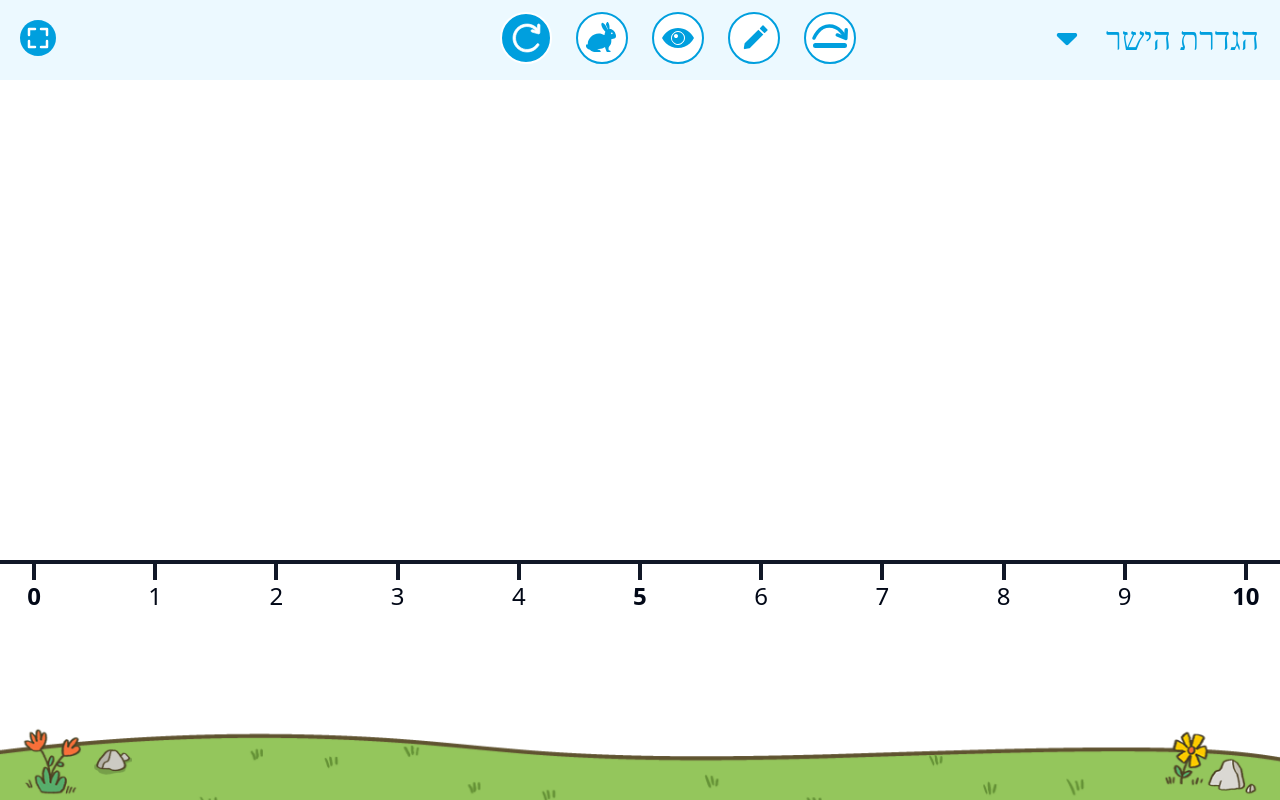
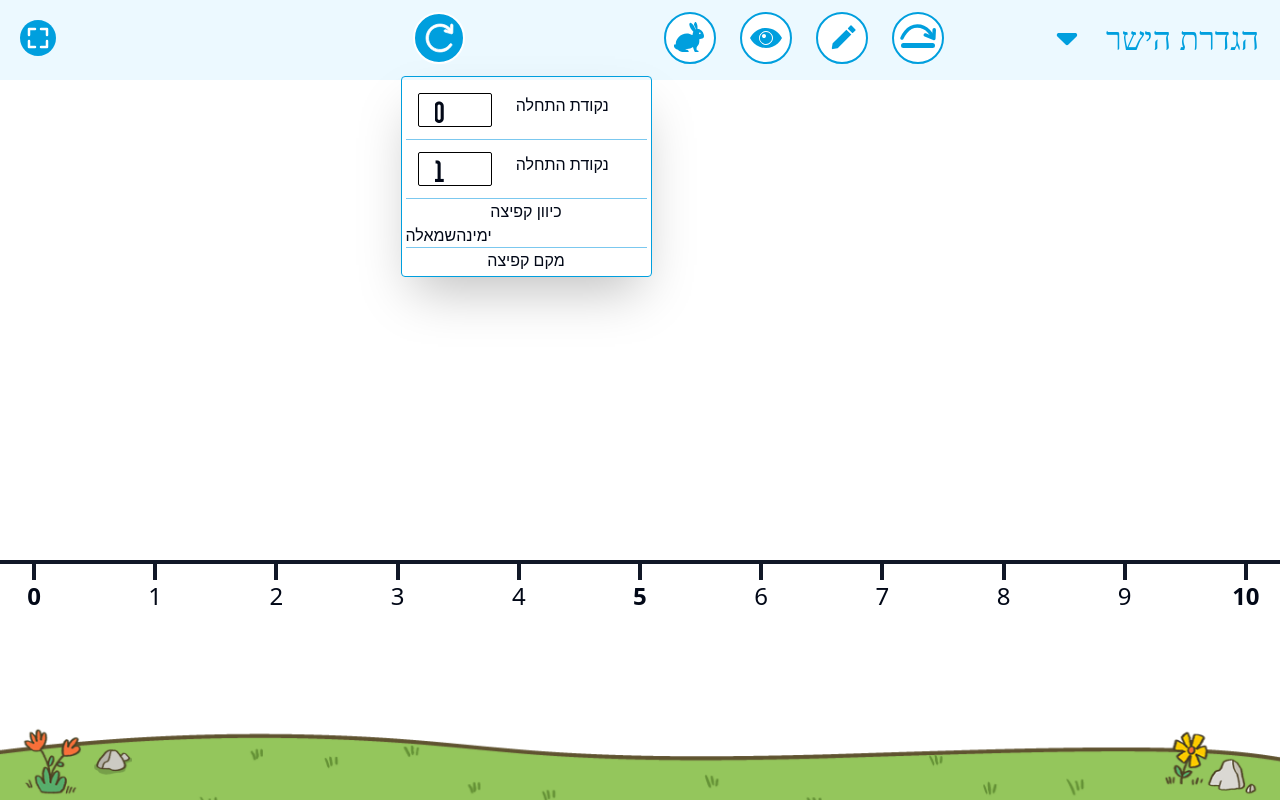
Before and after one commit to shefing/numbers_line, a React (Vite) app: page / in a window 1280 px wide. Both pictures are taken after a click on the picture 526 px from the left and 38 px from the top of the page. Built offline with nearby package versions, Linux system fonts and the light colour scheme.

Commit message:
basic menu

```diff
--- a/src/App.tsx
+++ b/src/App.tsx
@@ -2,10 +2,12 @@ import "./App.css";
 import Ruler from "./components/Ruler";
 import GrassImg from "./components/GrassImg";
 import Toolbar from "./components/Toolbar";
+import Convexity from "./components/Convexity";
 
 const App = () => {
   return (
     <div>
+      <Convexity />
       <Toolbar />
       <Ruler />
       <GrassImg />
--- /dev/null
+++ b/src/components/Convexity.tsx
@@ -0,0 +1,9 @@
+const Convexity = () => {
+  return (
+    <div className="">
+      <div className="bg-[#30B675] h-[34px] w-[68px] "></div>
+    </div>
+  );
+};
+
+export default Convexity;
--- a/src/components/toolbar/ActionIcons.tsx
+++ b/src/components/toolbar/ActionIcons.tsx
@@ -1,5 +1,6 @@
 import { useEffect, useRef, useState } from "react";
 import { getImageSrc } from "@/lib/utils";
+import Jump from "./Jump";
 
 interface IProps {
   kind: string;
@@ -34,6 +35,7 @@ const IconsToolbar = ({ kind }: IProps) => {
         onMouseLeave={() => setIsHovered(false)}
         onClick={() => setIsOpen(!isOpen)}
       />
+      {isOpen && <Jump />}
     </div>
   );
 };
--- a/src/components/toolbar/Jump.tsx
+++ b/src/components/toolbar/Jump.tsx
@@ -1,5 +1,47 @@
+import { RadiusIcon } from "lucide-react";
+import { useState } from "react";
+
 const Jump = () => {
-  return <></>;
+  const [startNumber, setStartNumber] = useState(0);
+  const [range, setRange] = useState(1);
+  const inputNumbersClassName = "pl-4 m-[5%] h-[34px] w-[74px] rounded-[2px] font-[Abraham] text-[26px] font-[400] border border-solid border-black ";
+  const textClassName = " m-[5%]";
+  const lineClassName = "w-[241px] h-[1px] bg-[#7BC8EF]";
+  return (
+    <>
+      <div className="flex flex-col shadow-2xl rounded-[4px] border border-solid border-[#009FDE] p-1">
+        <div className="flex flex-row">
+          <input
+            className={inputNumbersClassName}
+            type="number"
+            value={startNumber}
+            onChange={(e) => setStartNumber(Math.min(99, Math.max(0, parseInt(e.target.value, 10))))}
+          />
+          <div className={textClassName}>נקודת התחלה</div>
+        </div>
+        <div className={lineClassName}></div>
+        <div className="flex flex-row">
+          <input
+            className={inputNumbersClassName}
+            type="number"
+            value={range}
+            onChange={(e) => setRange(Math.min(21, Math.max(1, parseInt(e.target.value, 10))))}
+          />
+          <div className={textClassName}>נקודת התחלה</div>
+        </div>
+        <div className={lineClassName}></div>
+        <div className="flex flex-col">
+          <div>כיוון קפיצה</div>
+          <div className="flex flex-row">
+            <div>שמאלה</div>
+            <div> ימינה</div>
+          </div>
+        </div>
+        <div className={lineClassName}></div>
+        <button>מקם קפיצה</button>
+      </div>
+    </>
+  );
 };
 
 export default Jump;
--- a/src/styles/button.ts
+++ b/src/styles/button.ts
@@ -1 +1 @@
-export const fontButtonClassName:string = "bg-white h-[48px] text-block m-[0.5rem] ml-[1rem] mr-[1rem] hover:bg-[#E1F4FD] transition rounded-[20px] font-[Abraham] text-[24px] font-[400] border-l border-solid border-[#009FDE] "
+export const fontButtonClassName:string = "bg-white h-[48px] text-block m-[0.5rem] ml-[1rem] mr-[1rem] hover:bg-[#E1F4FD] transition rounded-[20px] font-[Abraham] text-[24px] font-[400] border border-solid border-[#009FDE] "
```
